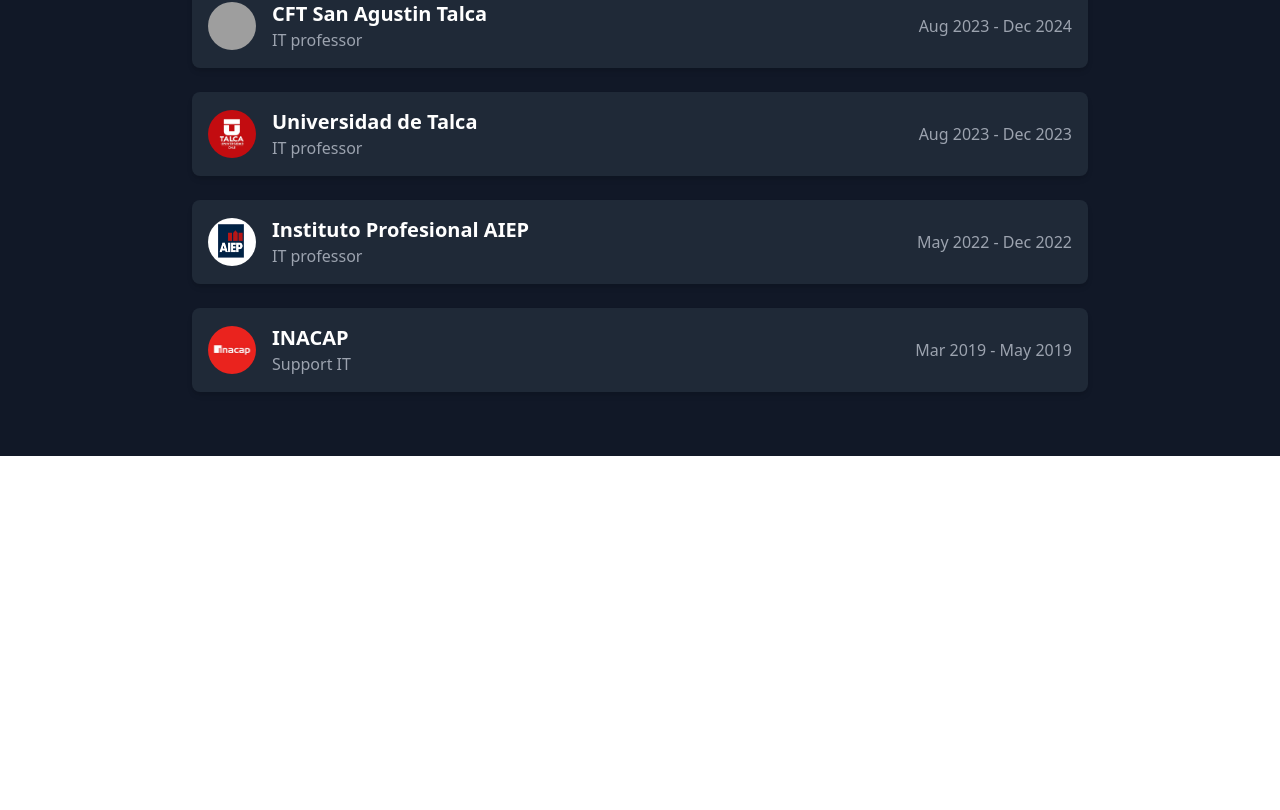
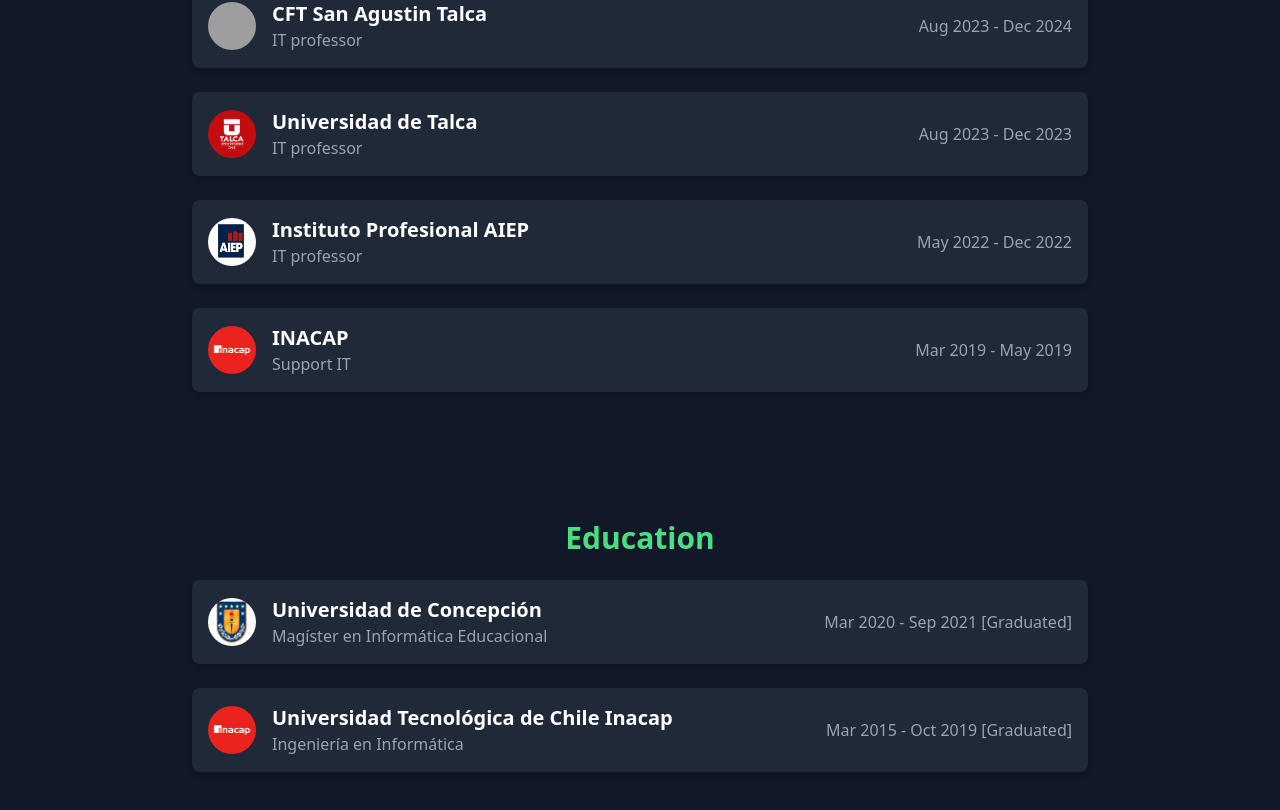
Before and after one commit to eigonzalezrojas/my-portfolio, a React (Vite) app: page / in a window 1280 px wide. Shown: the part 1728-2538 px from the top of the page. Before the commit the page ends 2184 px from the top, so only its background shows below. Built offline with nearby package versions, Linux system fonts and the light colour scheme; grey boxes are pictures that could not be loaded.

Commit message:
education section added

```diff
--- a/src/App.jsx
+++ b/src/App.jsx
@@ -4,19 +4,23 @@
 import Navigation from "./components/Navigation";
 import About from "./components/About";
 import Experience from "./components/Experience";
+import Education from "./components/Education";
 
 function App() {
   return (
     <div className="relative min-h-screen flex flex-col">
       <Navbar />
-      <section className="mb-0">
+      <section id ="#" className="mb-0">
         <Presentation />
       </section>
-      <section className="mt-0">
+      <section id ="about" className="mt-0">
         <About />
       </section>
-      <section className="mt-0">
+      <section id ="experience" className="mt-0">
         <Experience />
+      </section>
+      <section id ="education" className="mt-0">
+        <Education />
       </section>
       <Navigation />
     </div>
--- /dev/null
+++ b/src/components/Education.jsx
@@ -0,0 +1,42 @@
+import React, { useState } from "react";
+
+function Education() {
+    const details = [
+        {
+            company: "Universidad de Concepción",
+            role: "Magíster en Informática Educacional",
+            date: "Mar 2020 - Sep 2021 [Graduated]",
+            logo: "/public/udec.jpg",
+        },
+        {
+            company: "Universidad Tecnológica de Chile Inacap",
+            role: "Ingeniería en Informática",
+            date: "Mar 2015 - Oct 2019 [Graduated]",
+            logo: "/public/inacap.jpg",
+        },
+    ];
+
+    return (
+        <div className="bg-gray-900 text-white flex items-center justify-center p-4 py-16">
+            <div className="max-w-4xl w-full">
+                <h2 className="text-3xl font-bold text-green-400 mb-6 text-center">Education</h2>
+                <div className="space-y-6">
+                    {details.map((detail, index) => (
+                        <div key={index} className="flex items-center justify-between bg-gray-800 p-4 rounded-lg shadow-md">
+                            <div className="flex items-center">
+                                <img src={detail.logo} alt={`${detail.company} logo`} className="w-12 h-12 rounded-full mr-4"/>
+                            <div>
+                                <h3 className="text-xl font-semibold">{detail.company}</h3>
+                                <p className="text-gray-400">{detail.role}</p>
+                            </div>
+                        </div>
+                            <p className="text-gray-400">{detail.date}</p>
+                        </div>
+                    ))}
+                </div>
+            </div>
+        </div>
+    );
+}
+
+export default Education;
--- a/src/components/Navbar.jsx
+++ b/src/components/Navbar.jsx
@@ -37,13 +37,18 @@
               </a>
             </li>
             <li>
-              <a href="#" className="block py-2 px-3 text-white hover:text-green-400 md:p-0" >
+              <a href="#about" className="block py-2 px-3 text-white hover:text-green-400 md:p-0" >
                 About
               </a>
             </li>
             <li>
-              <a href="#" className="block py-2 px-3 text-white hover:text-green-400 md:p-0" >
+              <a href="#experience" className="block py-2 px-3 text-white hover:text-green-400 md:p-0" >
                 Experience
+              </a>
+            </li>
+            <li>
+              <a href="#education" className="block py-2 px-3 text-white hover:text-green-400 md:p-0" >
+                Education
               </a>
             </li>
             <li>
```
Also changed, not shown: public/udec.jpg (added).
